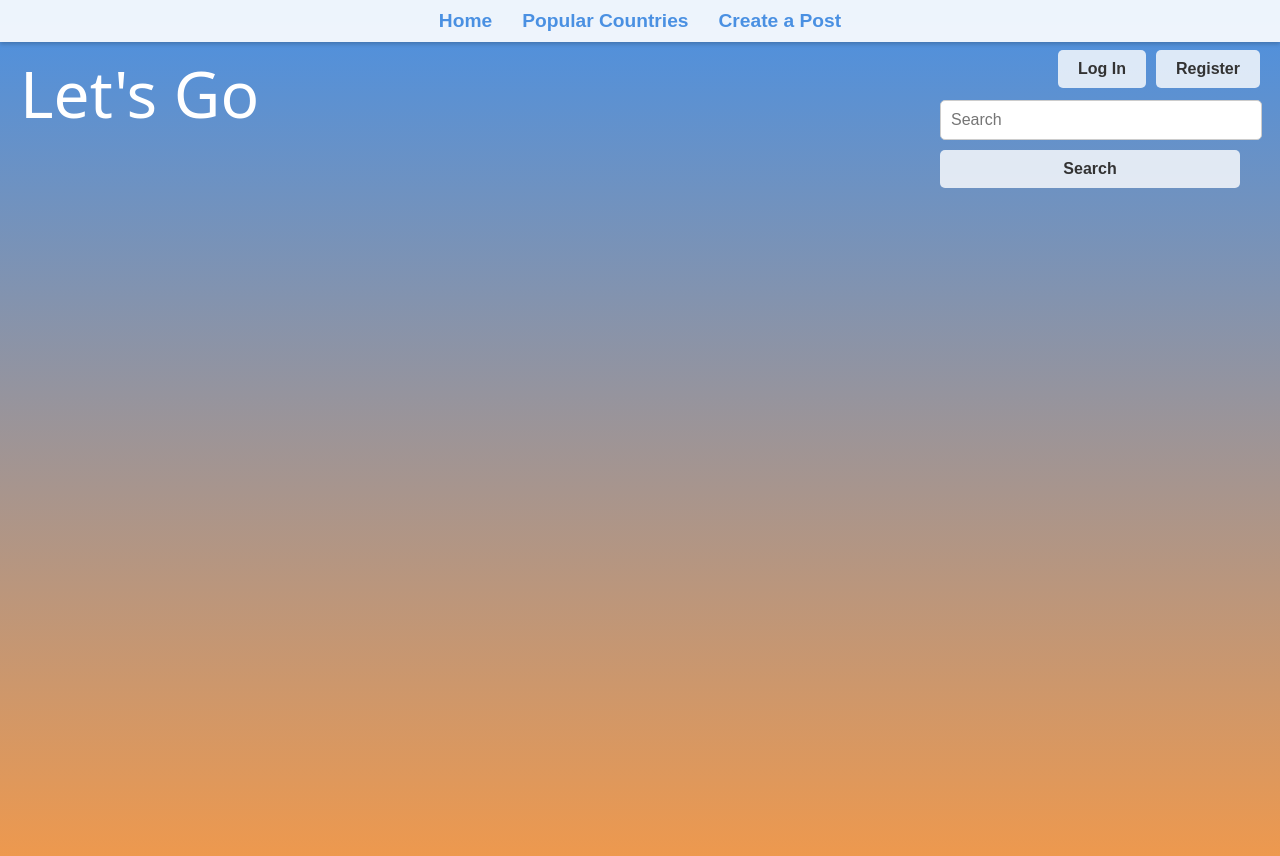
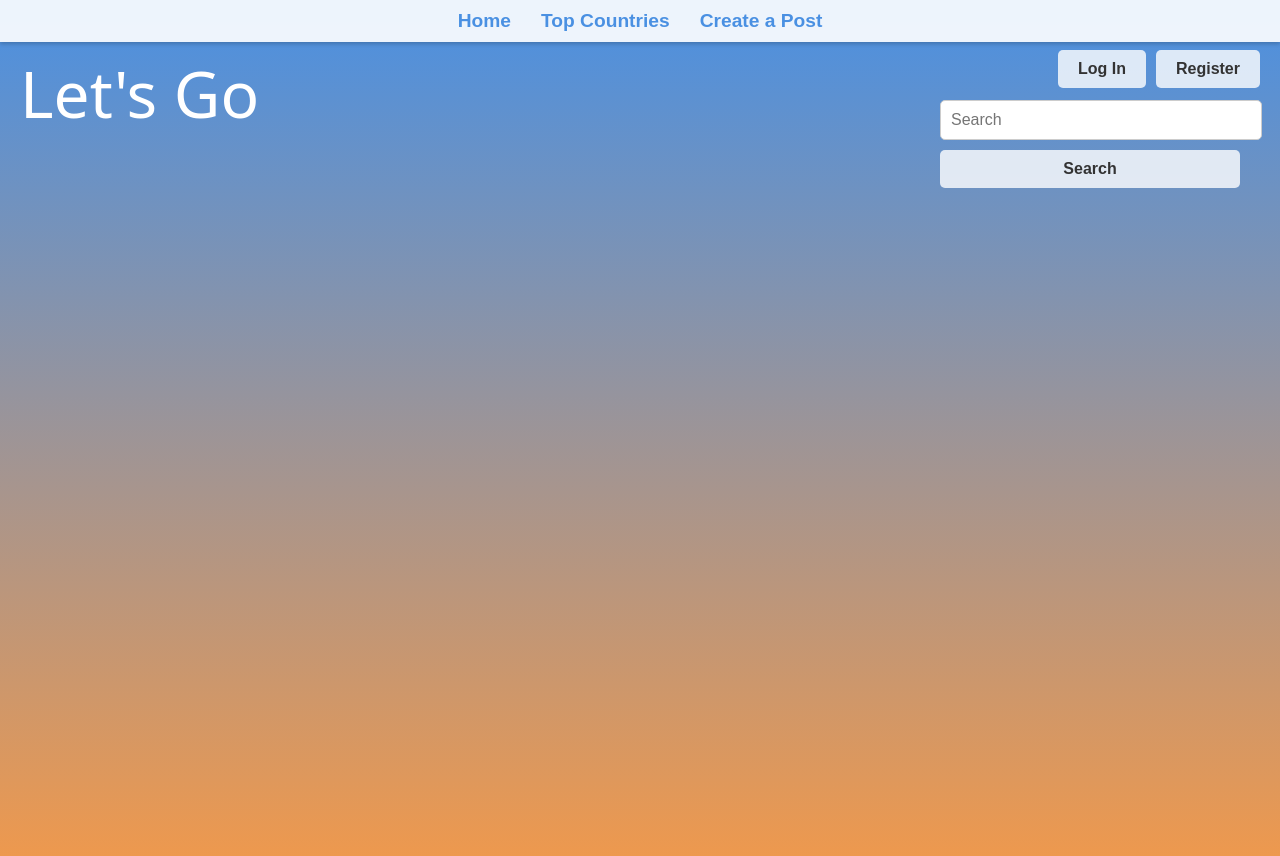
Before and after one commit to ATruckingTurtle/ATruckingTurtle.github.io, a plain HTML site: page index.html in a window 1280 px wide. Drawn offline with Linux system fonts and the light colour scheme; a web font is replaced by a local one.

Commit message:
Update index.html
spelling

```diff
--- a/index.html
+++ b/index.html
@@ -13,7 +13,7 @@
     <nav class="navbar">
         <ul>
             <li><a href="index.html">Home</a></li>
-            <li><a href="topcountries.html">Popular Countries</a></li>
+            <li><a href="topcountries.html">Top Countries</a></li>
             <li><a href="form.html">Create a Post</a></li>
         </ul>
     </nav>
```
